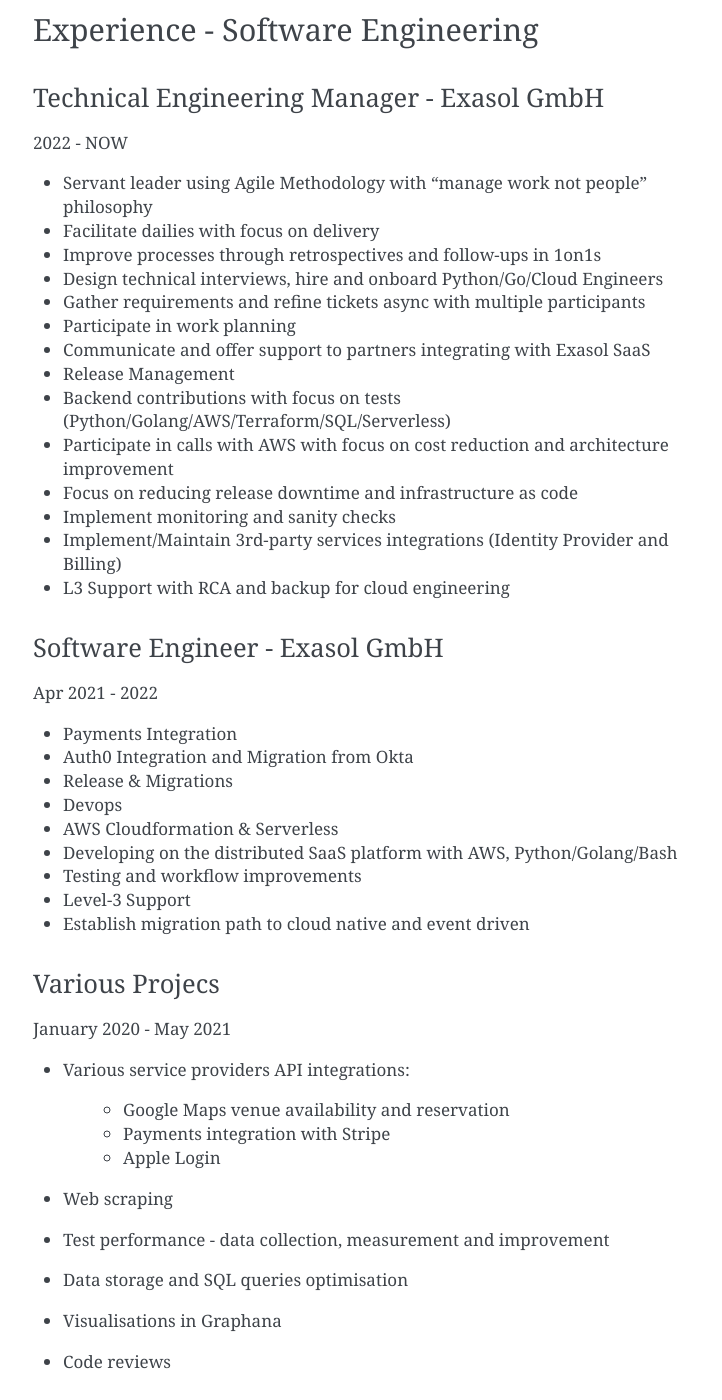
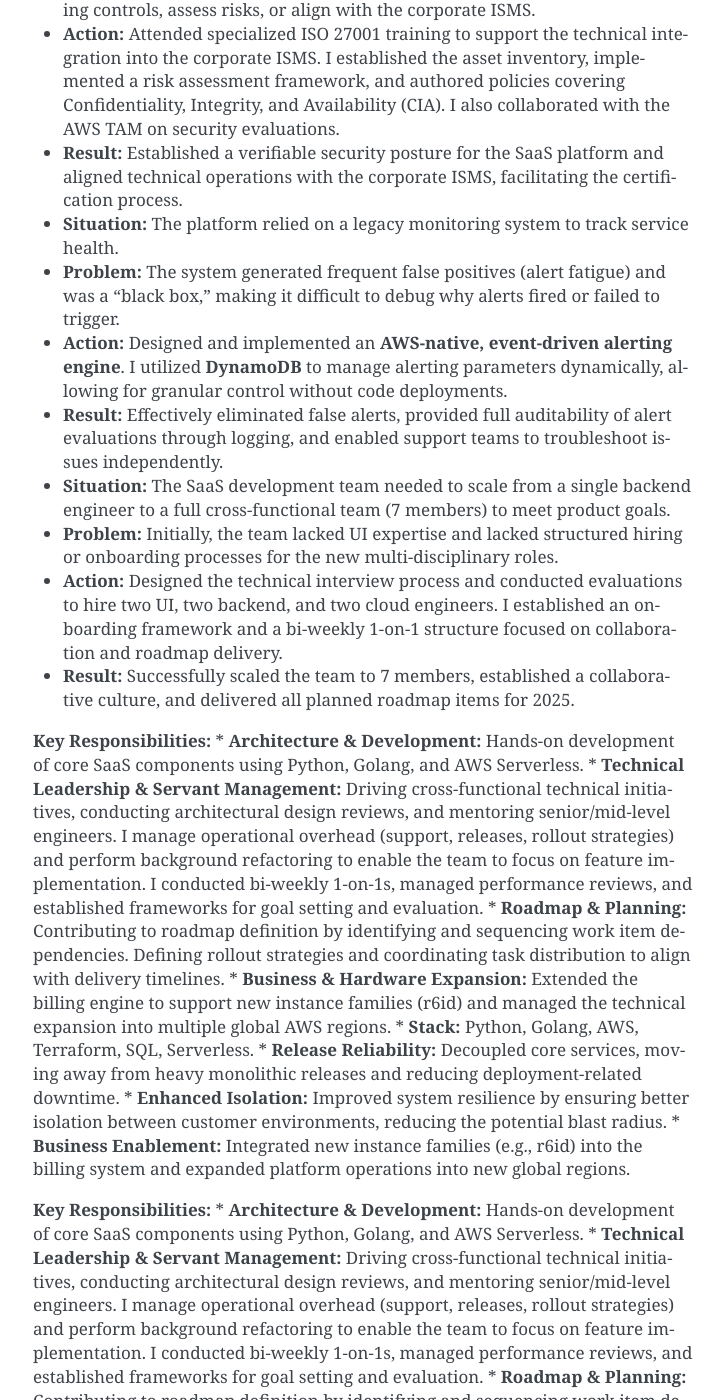
Before and after one commit to dincamihai/dincamihai.github.io, a Sphinx documentation site: the page built from source/index.rst, in a window 1280 px wide and 1400 px high, scrolled down 1476 px. Shown: the whole window, without its empty margins (387-1109 px from the left). Built offline with Sphinx 7.4.7, drawn with Linux system fonts in a browser that asks for light colours; some of the changed text lies outside the part shown.

Commit message:
Refactor CV into SPAR framework for Lead/Staff Backend Engineer positioning

```diff
--- a/source/index.rst
+++ b/source/index.rst
@@ -16,49 +16,16 @@
 Summary
 -------
 
+I am a **Lead/Staff Backend Engineer** and **Architect** specializing in high-performance, data-intensive SaaS platforms. I apply structured frameworks like **SPAR** to align technical implementation with business requirements.
 
-I am an Engineer with a diploma in Information Engineering and experience with Python, Golang, Terraform and AWS.
+My core focus:
 
-I have a pragmatic approach with focus on delivery.
+*   **Distributed Systems Design:** Architecting scalable, event-driven systems on AWS (Serverless, SQS/SNS, Step Functions).
+*   **Technical Leadership:** **Servant Manager** driving architectural decisions, mentoring engineers, and fostering a "manage work, not people" culture.
+*   **System Resilience:** Evolving monolithic architectures into decoupled systems to reduce blast radius and eliminate release friction.
+*   **Process & Security:** Contributing to **ISO 27001 / ISMS** frameworks to align engineering with compliance goals, focusing on risk assessment and asset management.
 
-I use Agile Methodologies with "manage work not people" philosophy.
-
-I focus on building a diverse team and a safe environment.
-
-I have many years of experience working in remote environments and I'm a continuous learner.
-
-The technologies I have worked with:
-
-Web Development:
-
-    + Python: Flask, Django, Plone, Zope, Jinja, Peewee, pytest, Nose
-    + Javascript: Backbone-js, Marrionette-js, Underscore-js, JQuery, Highcharts, Handlebars, coffeescript
-    + DB: Exasol, Postgres, hstore, MySQL, Virtuoso(RDF database), SPARQL, MongoDB, Redis, CouchDB
-    + Golang
-
-Machine Learning and Data Analysis:
-
-    + Scikit-learn, Tensorflow, Keras, SystemML
-    + Pandas, Numpy
-    + Matplotlib, Seaborn, Plotly, Folium, Jupiter Notebook
-    + OpenCV
-    + Apache Spark
-    + Hadoop, MapReduce
-    + Octave
-    + Google Cloud, IBM Cloud
-
-Others:
-
-    + Salt (Orchestration and Configuration Management)
-    + Docker, systemd-nspawn containers, libvirt, Vagrant, Terraform
-    + libvirt, Vagrant, Terraform
-    + Java and C++
-    + GraphQL
-    + RabbitMQ, ZeroMQ
-    + Jenkins, Sentry
-    + Packaging
-    + Celery
-    + GIT
+**Core Tech Stack:** Python, Golang, AWS (Step Functions, SQS/SNS, Lambda), Terraform, SQL/NoSQL.
 
 `[See the courses section] <http://dincamihai.github.io/#courses>`_
 
@@ -66,38 +33,46 @@
 Experience - Software Engineering
 ---------------------------------
 
-Technical Engineering Manager - Exasol GmbH
-^^^^^^^^^^^^^^^^^^^^^^^^^^^^^^^
-2022 - NOW
+Technical Engineering Manager & Staff Engineer - Exasol GmbH
+^^^^^^^^^^^^^^^^^^^^^^^^^^^^^^^^^^^^^^^^^^^^^^^^^^^^^^^^^^^^
+Apr 2021 - NOW
 
-* Servant leader using Agile Methodology with "manage work not people" philosophy
-* Facilitate dailies with focus on delivery
-* Improve processes through retrospectives and follow-ups in 1on1s
-* Design technical interviews, hire and onboard Python/Go/Cloud Engineers
-* Gather requirements and refine tickets async with multiple participants
-* Participate in work planning
-* Communicate and offer support to partners integrating with Exasol SaaS
-* Release Management
-* Backend contributions with focus on tests (Python/Golang/AWS/Terraform/SQL/Serverless)
-* Participate in calls with AWS with focus on cost reduction and architecture improvement
-* Focus on reducing release downtime and infrastructure as code
-* Implement monitoring and sanity checks
-* Implement/Maintain 3rd-party services integrations (Identity Provider and Billing)
-* L3 Support with RCA and backup for cloud engineering
+*   **Situation:** Exasol provided its high-performance database as a SaaS offering, initially built on a monolithic control plane.
+*   **Problem:** Operations relied on a fragile polling mechanism, requiring downtime for releases. The design lacked customer isolation (large blast radius), and the billing system couldn't support new instance families (r6id) needed for global growth.
+*   **Action:** Led a 7-person team to implement a decoupled, **event-driven architecture** (AWS Step Functions, SQS, SNS) in parallel. Managed a **phased rollout strategy** to migrate operations incrementally and extended the billing engine to support new hardware and regions.
+*   **Result:** Achieved release reliability by decoupling services, improved system resilience by reducing the blast radius, and enabled business growth by launching new global regions and instance families.
 
-Software Engineer - Exasol GmbH
-^^^^^^^^^^^^^^^^^^^^^^^^^^^^^^^
-Apr 2021 - 2022
+*   **Situation:** The SaaS platform required ISO 27001 certification to meet enterprise security standards.
+*   **Problem:** The platform lacked documented policies, procedures, and a comprehensive asset inventory. Without this visibility, we could not identify missing controls, assess risks, or align with the corporate ISMS.
+*   **Action:** Attended specialized ISO 27001 training to support the technical integration into the corporate ISMS. I established the asset inventory, implemented a risk assessment framework, and authored policies covering Confidentiality, Integrity, and Availability (CIA). I also collaborated with the AWS TAM on security evaluations.
+*   **Result:** Established a verifiable security posture for the SaaS platform and aligned technical operations with the corporate ISMS, facilitating the certification process.
 
-* Payments Integration
-* Auth0 Integration and Migration from Okta
-* Release & Migrations
-* Devops
-* AWS Cloudformation & Serverless
-* Developing on the distributed SaaS platform with AWS, Python/Golang/Bash
-* Testing and workflow improvements
-* Level-3 Support
-* Establish migration path to cloud native and event driven
+*   **Situation:** The platform relied on a legacy monitoring system to track service health.
+*   **Problem:** The system generated frequent false positives (alert fatigue) and was a "black box," making it difficult to debug why alerts fired or failed to trigger.
+*   **Action:** Designed and implemented an **AWS-native, event-driven alerting engine**. I utilized **DynamoDB** to manage alerting parameters dynamically, allowing for granular control without code deployments.
+*   **Result:** Effectively eliminated false alerts, provided full auditability of alert evaluations through logging, and enabled support teams to troubleshoot issues independently.
+
+*   **Situation:** The SaaS development team needed to scale from a single backend engineer to a full cross-functional team (7 members) to meet product goals.
+*   **Problem:** Initially, the team lacked UI expertise and lacked structured hiring or onboarding processes for the new multi-disciplinary roles.
+*   **Action:** Designed the technical interview process and conducted evaluations to hire two UI, two backend, and two cloud engineers. I established an onboarding framework and a bi-weekly 1-on-1 structure focused on collaboration and roadmap delivery.
+*   **Result:** Successfully scaled the team to 7 members, established a collaborative culture, and delivered all planned roadmap items for 2025.
+
+**Key Responsibilities:**
+*   **Architecture & Development:** Hands-on development of core SaaS components using Python, Golang, and AWS Serverless.
+*   **Technical Leadership & Servant Management:** Driving cross-functional technical initiatives, conducting architectural design reviews, and mentoring senior/mid-level engineers. I manage operational overhead (support, releases, rollout strategies) and perform background refactoring to enable the team to focus on feature implementation. I conducted bi-weekly 1-on-1s, managed performance reviews, and established frameworks for goal setting and evaluation.
+*   **Roadmap & Planning:** Contributing to roadmap definition by identifying and sequencing work item dependencies. Defining rollout strategies and coordinating task distribution to align with delivery timelines.
+*   **Business & Hardware Expansion:** Extended the billing engine to support new instance families (r6id) and managed the technical expansion into multiple global AWS regions.
+*   **Stack:** Python, Golang, AWS, Terraform, SQL, Serverless.
+*   **Release Reliability:** Decoupled core services, moving away from heavy monolithic releases and reducing deployment-related downtime.
+*   **Enhanced Isolation:** Improved system resilience by ensuring better isolation between customer environments, reducing the potential blast radius.
+*   **Business Enablement:** Integrated new instance families (e.g., r6id) into the billing system and expanded platform operations into new global regions.
+
+**Key Responsibilities:**
+*   **Architecture & Development:** Hands-on development of core SaaS components using Python, Golang, and AWS Serverless.
+*   **Technical Leadership & Servant Management:** Driving cross-functional technical initiatives, conducting architectural design reviews, and mentoring senior/mid-level engineers. I manage operational overhead (support, releases, rollout strategies) and perform background refactoring to enable the team to focus on feature implementation. I conducted bi-weekly 1-on-1s, managed performance reviews, and established frameworks for goal setting and evaluation.
+*   **Roadmap & Planning:** Contributing to roadmap definition by identifying and sequencing work item dependencies. Defining rollout strategies and coordinating task distribution to align with delivery timelines.
+*   **Business & Hardware Expansion:** Extended the billing engine to support new instance families (r6id) and managed the technical expansion into multiple global AWS regions.
+*   **Stack:** Python, Golang, AWS, Terraform, SQL, Serverless.
 
 Various Projecs
 ^^^^^^^^^^^^^^^
@@ -270,6 +245,7 @@
 
 Courses
 ^^^^^^^
+* `ISO 27001 - Information Security Management System (ISMS)`
 * `Architecting with Google Kubernetes Engine <https://www.coursera.org/account/accomplishments/specialization/WVZF64YJJJ3B>`_:
 
     - Google Cloud Platform Fundamentals: Core Infrastructure
```
Also changed, not shown: GEMINI.md (added, +20 -0 lines).
